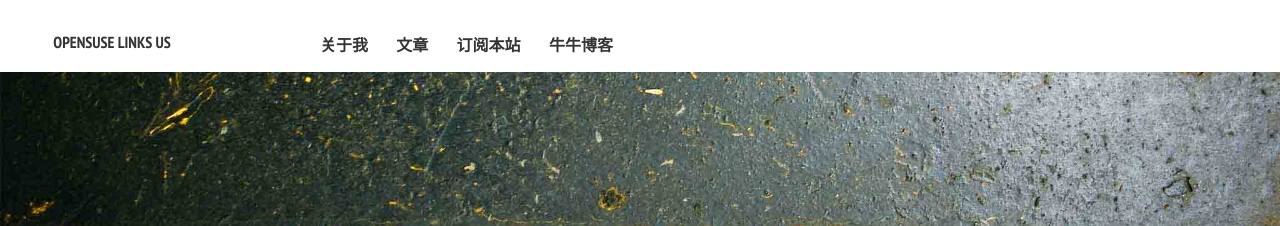
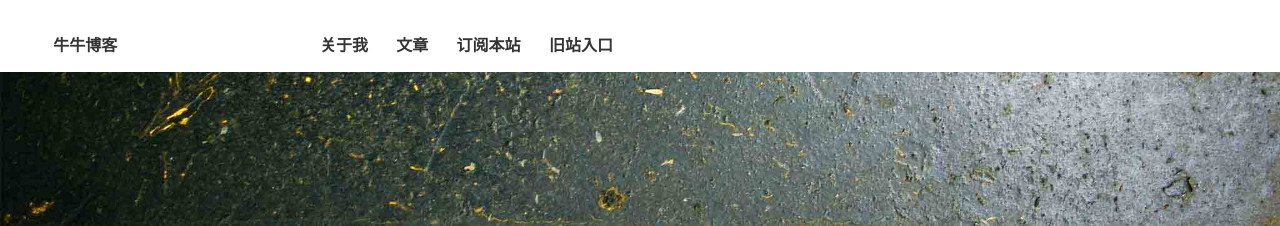
Before and after one commit to bruceinside/bruceinside.github.io, a Jekyll site: the page built from index.md, in a window 1280 px wide. Shown: the top 226 px of the page. Built offline with Jekyll 4.4.1, drawn with Linux system fonts in a browser that asks for light colours; nearby versions of some CDN libraries; comment, search, counter and statistics services are not loaded.

Commit message:
修改站点名称

```diff
--- a/_config.yml
+++ b/_config.yml
@@ -1,5 +1,5 @@
 # baseurl:          "/"
-title:            openSUSE LINKS US
+title:            牛牛博客
 description:      stuffs about openSUSE and Java
 # Your site's domain goes here. Leave localhost server or blank when working locally.
 url:              http://suselinks.us
@@ -49,7 +49,7 @@ links:
     url: /atom.xml
   ## - title: Theme Setup
   ##   url: /theme-setup/
-  - title: 牛牛博客
+  - title: 旧站入口
     url: http://bruceinside.duapp.com
     external: true
 
```
